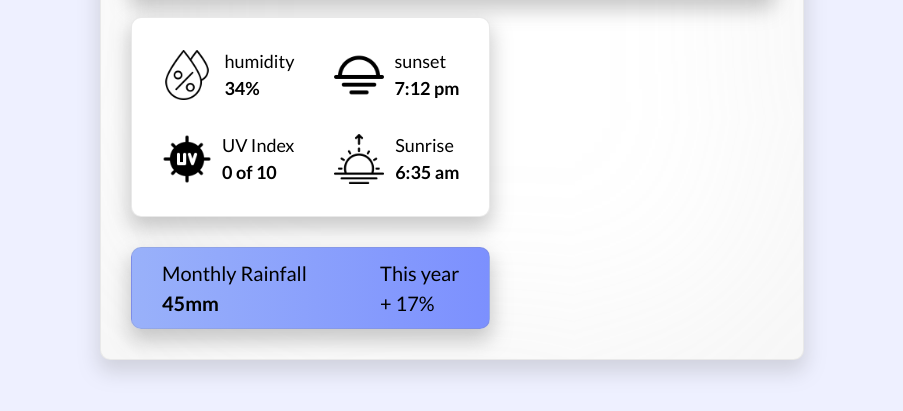
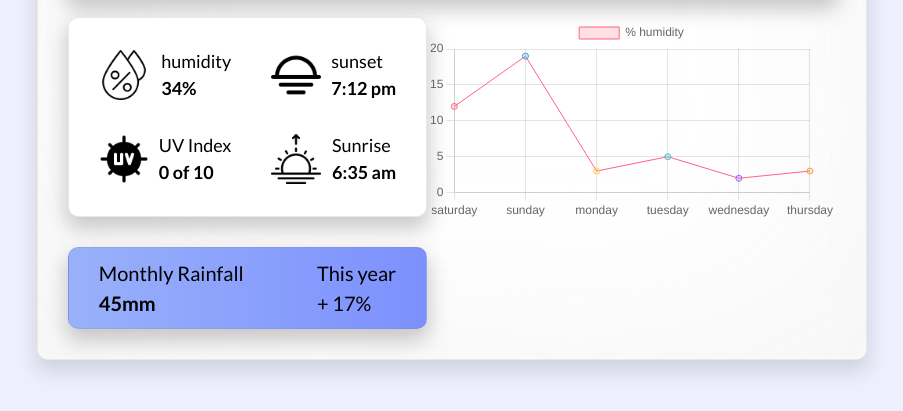
Before and after one commit to Ehsan-c137/FrontEnd-Mentorship, a plain HTML site: page Frontend-Mentorship-Challenge-06/index.html in a window 1280 px wide. Shown: the part 389-800 px from the top of the page, without its empty margins (188-1091 px from the left). Drawn offline with nearby package versions, Linux system fonts and the light colour scheme.

Commit message:
added lineChart

```diff
--- a/Frontend-Mentorship-Challenge-06/assets/script.js
+++ b/Frontend-Mentorship-Challenge-06/assets/script.js
@@ -12,3 +12,48 @@ const openModal = function () {
 };
 
 modalHamburgerBtn.addEventListener("click", openModal);
+
+const ctx = document.getElementById("myChart").getContext("2d");
+const myChart = new Chart(ctx, {
+   type: "line",
+   data: {
+      labels: [
+         "saturday",
+         "sunday",
+         "monday",
+         "tuesday",
+         "wednesday",
+         "thursday",
+      ],
+      datasets: [
+         {
+            label: "% humidity",
+            data: [12, 19, 3, 5, 2, 3],
+            backgroundColor: [
+               "rgba(255, 99, 132, 0.2)",
+               "rgba(54, 162, 235, 0.2)",
+               "rgba(255, 206, 86, 0.2)",
+               "rgba(75, 192, 192, 0.2)",
+               "rgba(153, 102, 255, 0.2)",
+               "rgba(255, 159, 64, 0.2)",
+            ],
+            borderColor: [
+               "rgba(255, 99, 132, 1)",
+               "rgba(54, 162, 235, 1)",
+               "rgba(255, 206, 86, 1)",
+               "rgba(75, 192, 192, 1)",
+               "rgba(153, 102, 255, 1)",
+               "rgba(255, 159, 64, 1)",
+            ],
+            borderWidth: 1,
+         },
+      ],
+   },
+   options: {
+      scales: {
+         y: {
+            beginAtZero: true,
+         },
+      },
+   },
+});
--- a/Frontend-Mentorship-Challenge-06/assets/style/main.scss
+++ b/Frontend-Mentorship-Challenge-06/assets/style/main.scss
@@ -22,11 +22,11 @@ body {
 
 .main-container-sub {
    position: relative;
-   transition: 2s all;
+   transition: 2s;
 }
 
 .show-menu {
-   transform: translate(-100%, 0%);
+   transform: translate(-53%, 0%);
 }
 .modal-hamburger-open {
    display: block;
@@ -45,11 +45,11 @@ body {
    display: flex;
    @include flex-center;
    position: absolute;
-   transform: translate(100%, -100%);
+   transform: translate(200%, -100%);
 
-   transition: 2s all;
+   transition: 2s;
    height: 100%;
-   width: 100%;
+   width: 50%;
    margin: 0rem 3rem;
    border-radius: 1rem;
 
@@ -81,13 +81,14 @@ i {
    form {
       &:focus-within {
          outline: 1px solid gray;
+         padding: 1rem 2rem;
       }
       box-shadow: 0rem 1rem 2rem 2px rgba(128, 128, 128, 0.205);
       border: 1px solid rgba(128, 128, 128, 0.096);
       border-radius: 1rem;
       padding: 1rem;
       margin-right: 4rem;
-
+      transition: 1.5s all;
       input {
          background-color: transparent;
          border: none;
@@ -121,8 +122,13 @@ i {
       text-align: left;
 
       img {
+         &:hover {
+            transform: rotate(180deg);
+            transition: 2s all;
+         }
          width: 5rem;
          height: 5rem;
+         transition: 2s all;
       }
       h1 {
          display: inline-block;
@@ -147,7 +153,7 @@ i {
 
 #second-container {
    display: flex;
-
+   justify-content: space-between;
    img {
       width: 5rem;
       height: 5rem;
@@ -196,3 +202,7 @@ i {
       }
    }
 }
+
+#myChart {
+   width: 32vw;
+}
--- a/Frontend-Mentorship-Challenge-06/index.html
+++ b/Frontend-Mentorship-Challenge-06/index.html
@@ -93,7 +93,9 @@
                            </div>
                         </div>
                      </div>
-                     <div></div>
+                     <div>
+                        <canvas id="myChart"></canvas>
+                     </div>
                   </div>
                </div>
                <div id="menu-container">
@@ -106,6 +108,7 @@
             </div>
          </section>
       </main>
+      <script src="https://cdnjs.cloudflare.com/ajax/libs/Chart.js/3.6.2/chart.min.js"></script>
       <script src="./assets/script.js"></script>
    </body>
 </html>
```
Also changed, not shown: Frontend-Mentorship-Challenge-06/assets/style/main.css, 1 other file.
